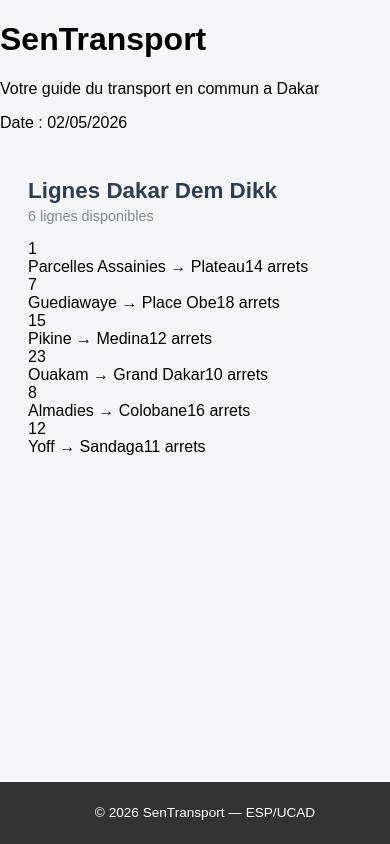
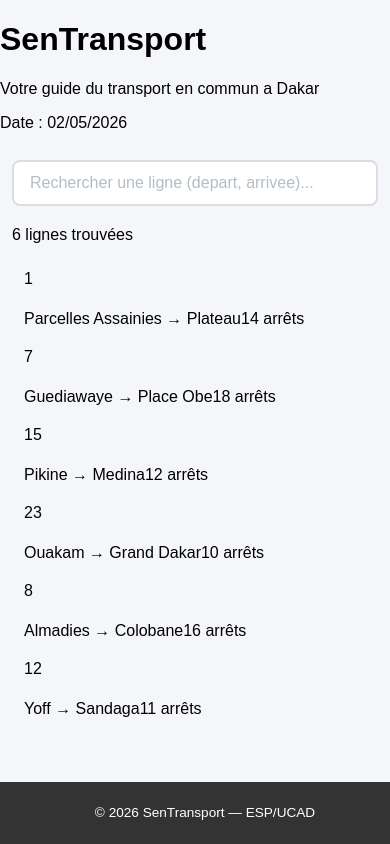
Before and after one commit to jeynita/sentransport, a React (Create React App) app: page / in a window 390 px wide. Built offline with nearby package versions, Linux system fonts and the light colour scheme.

Commit message:
Lab 3 : etat , recherche et selection de lignes

```diff
--- a/src/App.css
+++ b/src/App.css
@@ -20,3 +20,20 @@
     padding: 12px;
   }
 }
+
+@media (max-width: 600px) {
+  .contenu {
+    padding: 12px;
+  }
+
+  .ligne-bus {
+    padding: 10px 12px;
+  }
+
+  .ligne-numero {
+    width: 40px;
+    height: 40px;
+    font-size: 1rem;
+    margin-right: 12px;
+  }
+}
--- a/src/App.js
+++ b/src/App.js
@@ -1,23 +1,104 @@
+import { useState } from 'react';
 import './App.css';
 import Header from './Header';
-import ListeLignes from './ListeLignes';
+import Recherche from './Recherche';
+import LigneBus from './LigneBus';
+import DetailLigne from './DetailLigne';
 import Footer from './Footer';
 
+const lignes = [
+  {
+    id: 1,
+    numero: "1",
+    depart: "Parcelles Assainies",
+    arrivee: "Plateau",
+    arrets: 14,
+    listeArrets: ["Parcelles U14", "Parcelles U10", "Camberene", "Patte d'Oie", "Grand Dakar", "Colobane", "Ponty", "Plateau"],
+  },
+  {
+    id: 2,
+    numero: "7",
+    depart: "Guediawaye",
+    arrivee: "Place Obe",
+    arrets: 18,
+    listeArrets: ["Guediawaye", "Pikine", "Thiaroye", "Keur Massar", "Grand Yoff", "Parcelles", "Liberte 6", "Place Obe"],
+  },
+  {
+    id: 3,
+    numero: "15",
+    depart: "Pikine",
+    arrivee: "Medina",
+    arrets: 12,
+    listeArrets: ["Pikine Centre", "Thiaroye Gare", "Hann", "Colobane", "Fass", "Medina"],
+  },
+  {
+    id: 4,
+    numero: "23",
+    depart: "Ouakam",
+    arrivee: "Grand Dakar",
+    arrets: 10,
+    listeArrets: ["Ouakam Village", "Mermoz", "Fann", "Point E", "Liberte 5", "Grand Dakar"],
+  },
+  {
+    id: 5,
+    numero: "8",
+    depart: "Almadies",
+    arrivee: "Colobane",
+    arrets: 16,
+    listeArrets: ["Almadies", "Ngor", "Yoff", "Ouest Foire", "Liberte 6", "Colobane"],
+  },
+  {
+    id: 6,
+    numero: "12",
+    depart: "Yoff",
+    arrivee: "Sandaga",
+    arrets: 11,
+    listeArrets: ["Yoff Village", "Aeroport LSS", "Parcelles U17", "Grand Yoff", "HLM", "Sandaga"],
+  },
+];
+
 function App() {
-  const lignes = [
-    { id: 1, numero: "1",  depart: "Parcelles Assainies", arrivee: "Plateau",    arrets: 14 },
-    { id: 2, numero: "7",  depart: "Guediawaye",        arrivee: "Place Obe",  arrets: 18 },
-    { id: 3, numero: "15", depart: "Pikine",           arrivee: "Medina",     arrets: 12 },
-    { id: 4, numero: "23", depart: "Ouakam",           arrivee: "Grand Dakar", arrets: 10 },
-    { id: 5, numero: "8",  depart: "Almadies",         arrivee: "Colobane",    arrets: 16 },
-    { id: 6, numero: "12", depart: "Yoff",             arrivee: "Sandaga",     arrets: 11 },
-  ];
+  const [recherche, setRecherche] = useState("");
+  const [ligneSelectionnee, setLigneSelectionnee] = useState(null);
+
+  const lignesFiltrees = lignes.filter((l) =>
+    l.depart.toLowerCase().includes(recherche.toLowerCase()) ||
+    l.arrivee.toLowerCase().includes(recherche.toLowerCase()) ||
+    l.numero.includes(recherche)
+  );
+
+  function handleClickLigne(ligne) {
+    if (ligneSelectionnee && ligneSelectionnee.id === ligne.id) {
+      setLigneSelectionnee(null); // Désélectionner si on clique sur la même ligne
+    } else {
+      setLigneSelectionnee(ligne); // Sélectionner la ligne cliquée
+    }
+  }
 
   return (
     <div className="App">
       <Header />
       <main className="contenu">
-        <ListeLignes lignes={lignes} />
+        <Recherche valeur={recherche} onChange={setRecherche} />
+
+        <p className="resultat-recherche">
+          {lignesFiltrees.length} ligne{lignesFiltrees.length > 1 ? 's' : ''} trouvée{lignesFiltrees.length > 1 ? 's' : ''}
+        </p>
+
+        {lignesFiltrees.map((ligne) => (
+          <LigneBus
+            key={ligne.id}
+            numero={ligne.numero}
+            depart={ligne.depart}
+            arrivee={ligne.arrivee}
+            arrets={ligne.arrets}
+            estSelectionnee={ligneSelectionnee && ligneSelectionnee.id === ligne.id}
+            onClick={() => handleClickLigne(ligne)}
+          />
+        ))}
+
+        {/* Affichage du composant de détails si une ligne est sélectionnée */}
+        {ligneSelectionnee && <DetailLigne ligne={ligneSelectionnee} />}
       </main>
       <Footer />
     </div>
--- /dev/null
+++ b/src/DetailLigne.css
@@ -0,0 +1,73 @@
+.detail-ligne {
+  background-color: #ffffff;
+  border: 2px solid #0a6e31;
+  border-radius: 8px;
+  padding: 20px;
+  margin-top: 16px;
+  animation: slideDown 0.3s ease;
+}
+
+@keyframes slideDown {
+  from {
+    opacity: 0;
+    transform: translateY(-10px);
+  }
+  to {
+    opacity: 1;
+    transform: translateY(0);
+  }
+}
+
+.detail-titre {
+  color: #0a6e31;
+  margin: 0 0 8px 0;
+  font-size: 1.2rem;
+}
+
+.detail-info {
+  color: #7f8c8d;
+  margin: 0 0 16px 0;
+  font-size: 0.9rem;
+}
+
+.detail-arrets h4 {
+  color: #2c3e50;
+  margin: 0 0 8px 0;
+}
+
+.detail-liste {
+  list-style: none;
+  padding: 0;
+  margin: 0;
+}
+
+.detail-arret {
+  display: flex;
+  align-items: center;
+  padding: 8px 0;
+  border-bottom: 1px solid #f0f0f0;
+}
+
+.detail-arret:last-child {
+  border-bottom: none;
+}
+
+.arret-numero {
+  background-color: #0a6e31;
+  color: white;
+  width: 28 px;
+  height: 28 px;
+  border-radius: 50%;
+  display: flex;
+  align-items: center;
+  justify-content: center;
+  font-size: 0.8rem;
+  font-weight: bold;
+  margin-right: 12px;
+  flex-shrink: 0;
+}
+
+.arret-nom {
+  color: #2c3e50;
+  font-size: 0.95rem;
+}
--- /dev/null
+++ b/src/DetailLigne.js
@@ -0,0 +1,27 @@
+import './DetailLigne.css';
+
+function DetailLigne({ ligne }) {
+  return (
+    <div className="detail-ligne">
+      <h3 className="detail-titre">
+        Ligne {ligne.numero} : {ligne.depart} &rarr; {ligne.arrivee}
+      </h3>
+      <p className="detail-info">
+        {ligne.arrets} arrêts sur ce trajet
+      </p>
+      <div className="detail-arrets">
+        <h4>Arrêts principaux :</h4>
+        <ul className="detail-liste">
+          {ligne.listeArrets.map((arret, index) => (
+            <li key={index} className="detail-arret">
+              <span className="arret-numero">{index + 1}</span>
+              <span className="arret-nom">{arret}</span>
+            </li>
+          ))}
+        </ul>
+      </div>
+    </div>
+  );
+}
+
+export default DetailLigne;
--- a/src/LigneBus.css
+++ b/src/LigneBus.css
@@ -0,0 +1,8 @@
+.ligne-bus-active {
+  border-left: 4px solid #e67e22;
+  background-color: #fef9f3;
+}
+
+.ligne-bus-active .ligne-numero {
+  background-color: #e67e22;
+}
--- a/src/LigneBus.js
+++ b/src/LigneBus.js
@@ -1,14 +1,17 @@
 import './LigneBus.css';
 
-    function LigneBus({ numero, depart, arrivee, arrets }) {
+function LigneBus({ numero, depart, arrivee, arrets, estSelectionnee, onClick }) {
   return (
-        <div className="ligne-bus">
+    <div
+      className={`ligne-bus ${estSelectionnee ? 'ligne-bus-active' : ''}`}
+      onClick={onClick}
+    >
       <div className="ligne-numero">{numero}</div>
       <div className="ligne-info">
         <span className="ligne-trajet">
           {depart} &rarr; {arrivee}
         </span>
-            <span className="ligne-arrets">{arrets} arrets</span>
+        <span className="ligne-arrets">{arrets} arrêts</span>
       </div>
     </div>
   );
--- /dev/null
+++ b/src/Recherche.css
@@ -0,0 +1,22 @@
+.recherche {
+  margin-bottom: 20px;
+}
+
+.recherche-input {
+  width: 100%;
+  padding: 12px 16px;
+  font-size: 1rem;
+  border: 2px solid #dcdde1;
+  border-radius: 8px;
+  outline: none;
+  box-sizing: border-box;
+  transition: border-color 0.2s;
+}
+
+.recherche-input:focus {
+  border-color: #0a6e31;
+}
+
+.recherche-input::placeholder {
+  color: #b2bec3;
+}
--- /dev/null
+++ b/src/Recherche.js
@@ -0,0 +1,17 @@
+import './Recherche.css';
+
+function Recherche({ valeur, onChange }) {
+  return (
+    <div className="recherche">
+      <input
+        type="text"
+        className="recherche-input"
+        placeholder="Rechercher une ligne (depart, arrivee)..."
+        value={valeur}
+        onChange={(e) => onChange(e.target.value)}
+      />
+    </div>
+  );
+}
+
+export default Recherche;
```
Lines whose indentation alone changed are shown as unchanged.
